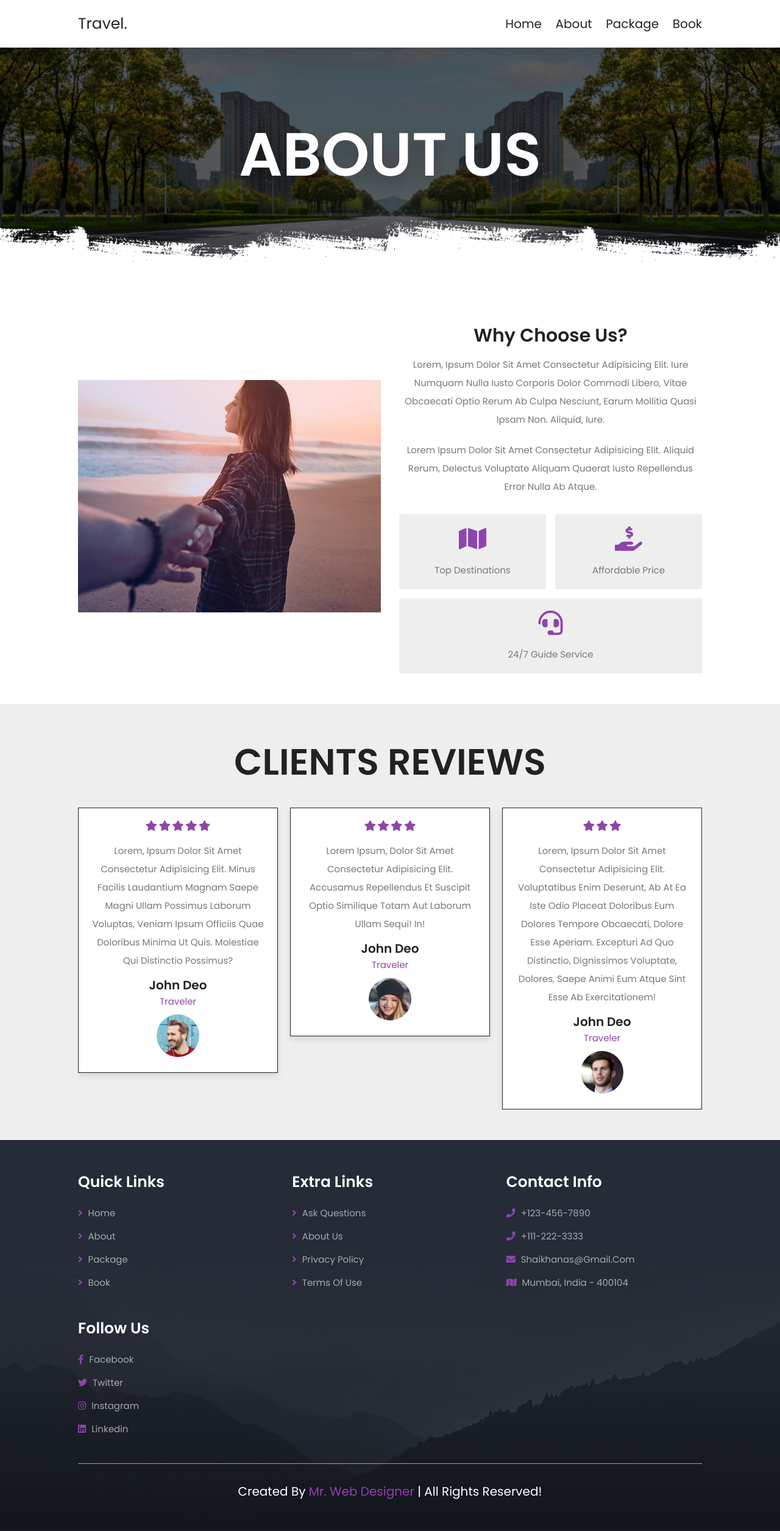
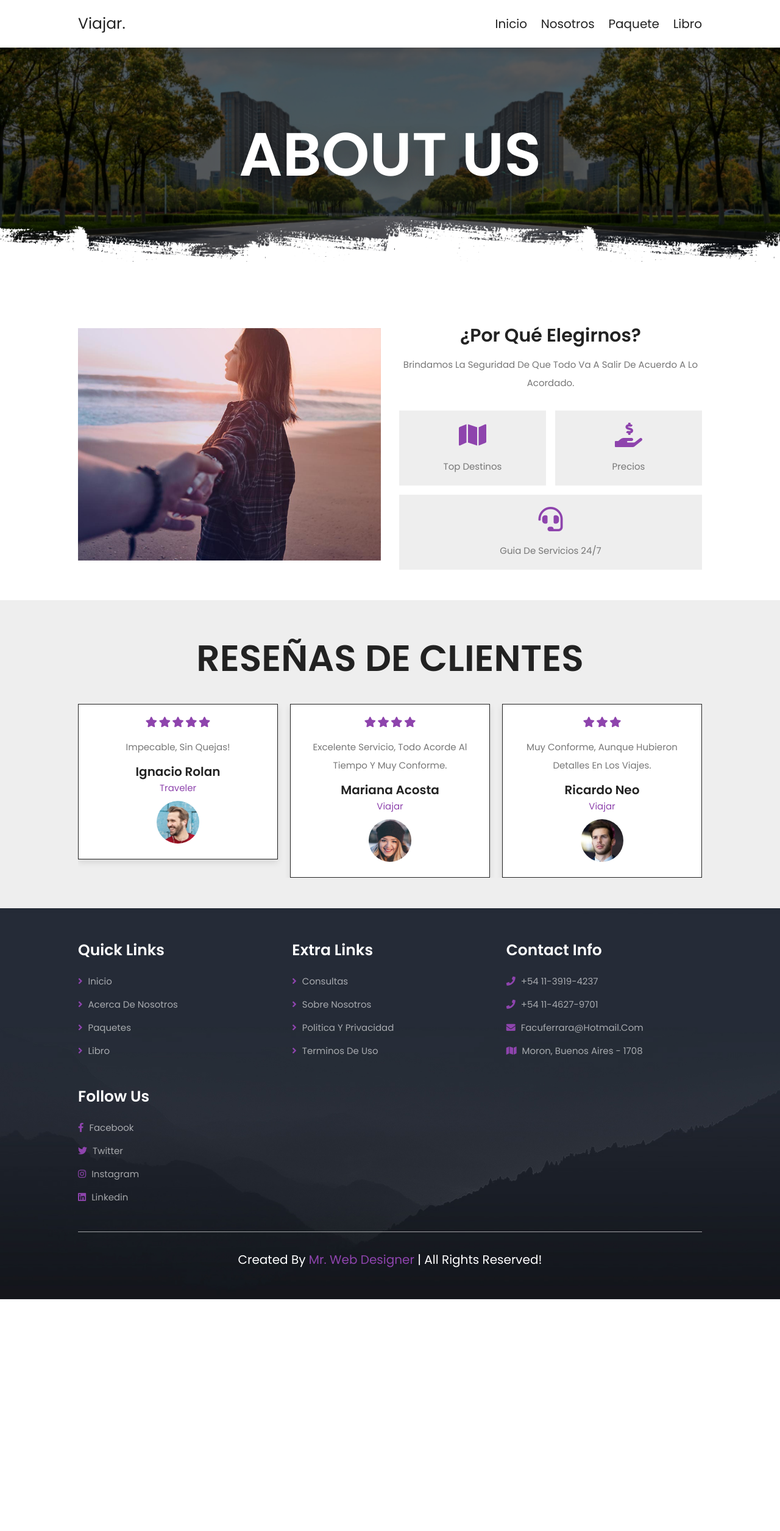
Before and after one commit to facuferrara/Web-con-MYSQL, a PHP site: page /about.php in a window 1280 px wide. Shown: the whole page at 61% size. After the commit the page ends 2130 px from the top, so only its background shows below. Run offline with PHP 8.4, Linux system fonts and the light colour scheme.

Commit message:
modificaciones en todas las pantallas

```diff
--- a/about.php
+++ b/about.php
@@ -22,13 +22,13 @@
 
 <section class="header">
 
-   <a href="home.php" class="logo">travel.</a>
+   <a href="home.php" class="logo">Viajar.</a>
 
    <nav class="navbar">
-      <a href="home.php">home</a>
-      <a href="about.php">about</a>
-      <a href="package.php">package</a>
-      <a href="book.php">book</a>
+      <a href="home.php">Inicio</a>
+      <a href="about.php">Nosotros</a>
+      <a href="package.php">Paquete</a>
+      <a href="book.php">Libro</a>
    </nav>
 
    <div id="menu-btn" class="fas fa-bars"></div>
@@ -50,21 +50,20 @@
    </div>
 
    <div class="content">
-      <h3>why choose us?</h3>
-      <p>Lorem, ipsum dolor sit amet consectetur adipisicing elit. Iure numquam nulla iusto corporis dolor commodi libero, vitae obcaecati optio rerum ab culpa nesciunt, earum mollitia quasi ipsam non. Aliquid, iure.</p>
-      <p>Lorem ipsum dolor sit amet consectetur adipisicing elit. Aliquid rerum, delectus voluptate aliquam quaerat iusto repellendus error nulla ab atque.</p>
+      <h3>¿Por Qué Elegirnos?</h3>
+      <p>Brindamos la seguridad de que todo va a salir de acuerdo a lo acordado.</p>
       <div class="icons-container">
          <div class="icons">
             <i class="fas fa-map"></i>
-            <span>top destinations</span>
+            <span>top destinos</span>
          </div>
          <div class="icons">
             <i class="fas fa-hand-holding-usd"></i>
-            <span>affordable price</span>
+            <span>precios</span>
          </div>
          <div class="icons">
             <i class="fas fa-headset"></i>
-            <span>24/7 guide service</span>
+            <span> guia de servicios 24/7 </span>
          </div>
       </div>
    </div>
@@ -77,7 +76,7 @@
 
 <section class="reviews">
 
-   <h1 class="heading-title"> clients reviews </h1>
+   <h1 class="heading-title"> reseñas de clientes </h1>
 
    <div class="swiper reviews-slider">
 
@@ -91,8 +90,8 @@
                <i class="fas fa-star"></i>
                <i class="fas fa-star"></i>
             </div>
-            <p>Lorem, ipsum dolor sit amet consectetur adipisicing elit. Minus facilis laudantium magnam saepe magni ullam possimus laborum voluptas, veniam ipsum officiis quae doloribus minima ut quis. Molestiae qui distinctio possimus?</p>
-            <h3>john deo</h3>
+            <p>Impecable, sin quejas!</p>
+            <h3>Ignacio Rolan</h3>
             <span>traveler</span>
             <img src="images/pic-1.png" alt="">
          </div>
@@ -104,9 +103,9 @@
                <i class="fas fa-star"></i>
                <i class="fas fa-star"></i>
             </div>
-            <p>Lorem ipsum, dolor sit amet consectetur adipisicing elit. Accusamus repellendus et suscipit optio similique totam aut laborum ullam sequi! In!</p>
-            <h3>john deo</h3>
-            <span>traveler</span>
+            <p>Excelente servicio, todo acorde al tiempo y muy conforme.</p>
+            <h3>Mariana Acosta</h3>
+            <span>Viajar</span>
             <img src="images/pic-2.png" alt="">
          </div>
 
@@ -116,9 +115,9 @@
                <i class="fas fa-star"></i>
                <i class="fas fa-star"></i>
             </div>
-            <p>Lorem, ipsum dolor sit amet consectetur adipisicing elit. Voluptatibus enim deserunt, ab at ea iste odio placeat doloribus eum dolores tempore obcaecati, dolore esse aperiam. Excepturi ad quo distinctio, dignissimos voluptate, dolores, saepe animi eum atque sint esse ab exercitationem!</p>
-            <h3>john deo</h3>
-            <span>traveler</span>
+            <p>Muy conforme, aunque hubieron detalles en los viajes.</p>
+            <h3>Ricardo Neo</h3>
+            <span>Viajar</span>
             <img src="images/pic-3.png" alt="">
          </div>
 
@@ -130,20 +129,18 @@
                <i class="fas fa-star"></i>
                <i class="fas fa-star"></i>
             </div>
-            <p>Lorem, ipsum dolor sit amet consectetur adipisicing elit. Possimus recusandae cum quibusdam odio dignissimos nemo?</p>
-            <h3>john deo</h3>
-            <span>traveler</span>
+            <p>Muy satisfecha con todo.</p>
+            <h3>Lola Mancuso</h3>
+            <span>Viajar</span>
             <img src="images/pic-4.png" alt="">
          </div>
 
          <div class="swiper-slide slide">
             <div class="stars">
                <i class="fas fa-star"></i>
-               <i class="fas fa-star"></i>
-               <i class="fas fa-star"></i>
             </div>
-            <p>Lorem, ipsum dolor sit amet consectetur adipisicing elit. Minus facilis laudantium magnam saepe magni ullam possimus laborum voluptas, veniam ipsum officiis quae doloribus minima ut quis. Molestiae qui distinctio possimus?</p>
-            <h3>john deo</h3>
+            <p>Hubieron varios problemas...</p>
+            <h3>Hugo morales</h3>
             <span>traveler</span>
             <img src="images/pic-5.png" alt="">
          </div>
@@ -155,12 +152,11 @@
                <i class="fas fa-star"></i>
                <i class="fas fa-star"></i>
             </div>
-            <p>Lorem, ipsum dolor sit amet consectetur adipisicing elit. Minus facilis laudantium magnam saepe magni ullam possimus laborum voluptas, veniam ipsum officiis quae doloribus minima ut quis. Molestiae qui distinctio possimus?</p>
-            <h3>john deo</h3>
-            <span>traveler</span>
+            <p>Bastante divertido.</p>
+            <h3>Hicki tiki</h3>
+            <span>Viajar</span>
             <img src="images/pic-6.png" alt="">
          </div>
-
       </div>
 
    </div>
@@ -169,48 +165,34 @@
 
 <!-- reviews section ends -->
 
-
-
-
-
-
-
-
-
-
-
-
-
-
-
 <!-- footer section starts  -->
 
 <section class="footer">
 
    <div class="box-container">
 
-      <div class="box">
+   <div class="box">
          <h3>quick links</h3>
-         <a href="home.php"> <i class="fas fa-angle-right"></i> home</a>
-         <a href="about.php"> <i class="fas fa-angle-right"></i> about</a>
-         <a href="package.php"> <i class="fas fa-angle-right"></i> package</a>
-         <a href="book.php"> <i class="fas fa-angle-right"></i> book</a>
+         <a href="home.php"> <i class="fas fa-angle-right"></i> inicio</a>
+         <a href="about.php"> <i class="fas fa-angle-right"></i> acerca de nosotros</a>
+         <a href="package.php"> <i class="fas fa-angle-right"></i> paquetes</a>
+         <a href="book.php"> <i class="fas fa-angle-right"></i> libro</a>
       </div>
 
       <div class="box">
          <h3>extra links</h3>
-         <a href="#"> <i class="fas fa-angle-right"></i> ask questions</a>
-         <a href="#"> <i class="fas fa-angle-right"></i> about us</a>
-         <a href="#"> <i class="fas fa-angle-right"></i> privacy policy</a>
-         <a href="#"> <i class="fas fa-angle-right"></i> terms of use</a>
+         <a href="#"> <i class="fas fa-angle-right"></i> consultas</a>
+         <a href="#"> <i class="fas fa-angle-right"></i> sobre nosotros</a>
+         <a href="#"> <i class="fas fa-angle-right"></i> politica y privacidad</a>
+         <a href="#"> <i class="fas fa-angle-right"></i> terminos de uso</a>
       </div>
 
       <div class="box">
          <h3>contact info</h3>
-         <a href="#"> <i class="fas fa-phone"></i> +123-456-7890 </a>
-         <a href="#"> <i class="fas fa-phone"></i> +111-222-3333 </a>
-         <a href="#"> <i class="fas fa-envelope"></i> shaikhanas@gmail.com </a>
-         <a href="#"> <i class="fas fa-map"></i> mumbai, india - 400104 </a>
+         <a href="#"> <i class="fas fa-phone"></i> +54 11-3919-4237 </a>
+         <a href="#"> <i class="fas fa-phone"></i> +54 11-4627-9701</a>
+         <a href="#"> <i class="fas fa-envelope"></i> facuferrara@hotmail.com </a>
+         <a href="#"> <i class="fas fa-map"></i> moron, buenos aires - 1708 </a>
       </div>
 
       <div class="box">
@@ -230,13 +212,6 @@
 <!-- footer section ends -->
 
 
-
-
-
-
-
-
-
 <!-- swiper js link  -->
 <script src="https://unpkg.com/swiper@7/swiper-bundle.min.js"></script>
 
```
Also changed, not shown: book.php (+26 -41 lines), home.php (+6 -6 lines), package.php (+11 -18 lines).
